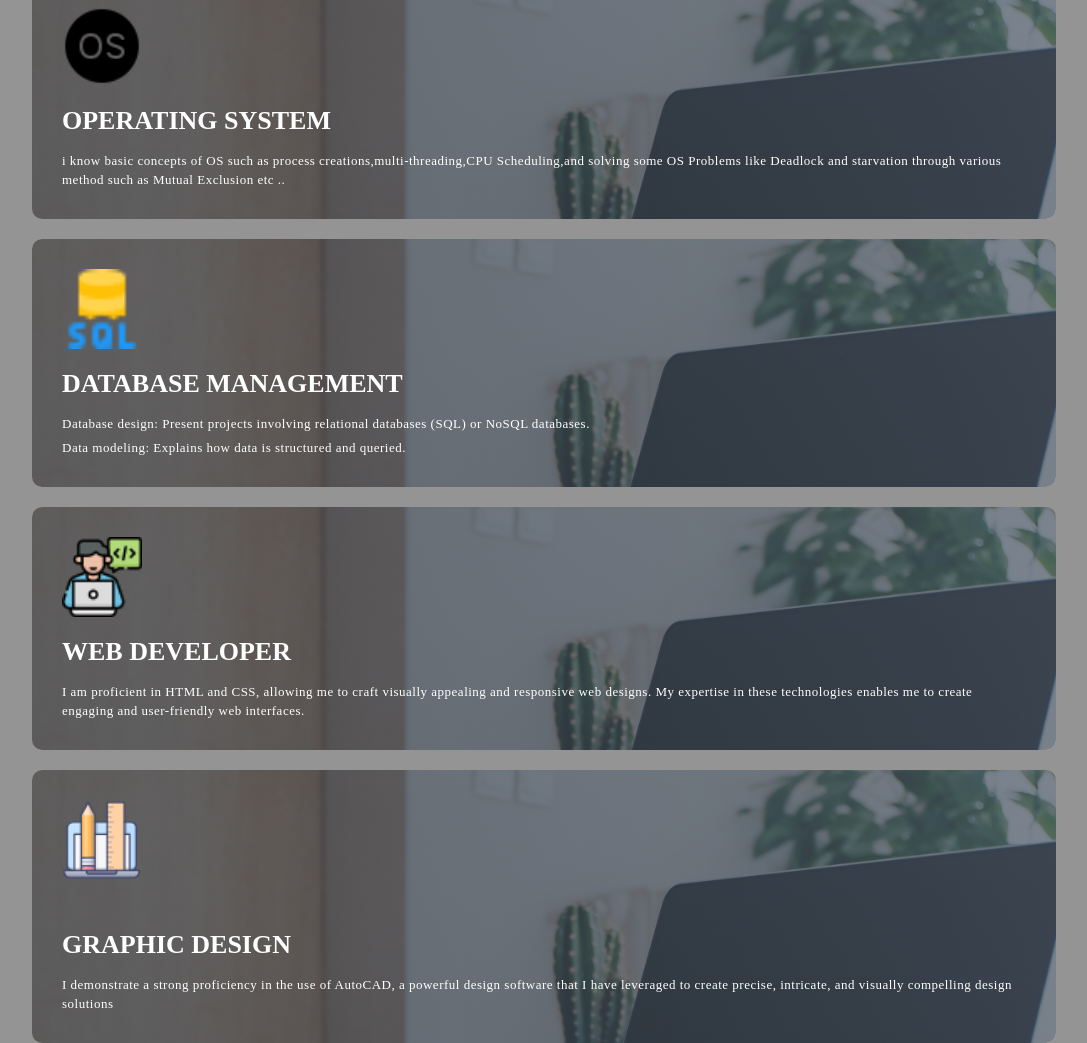
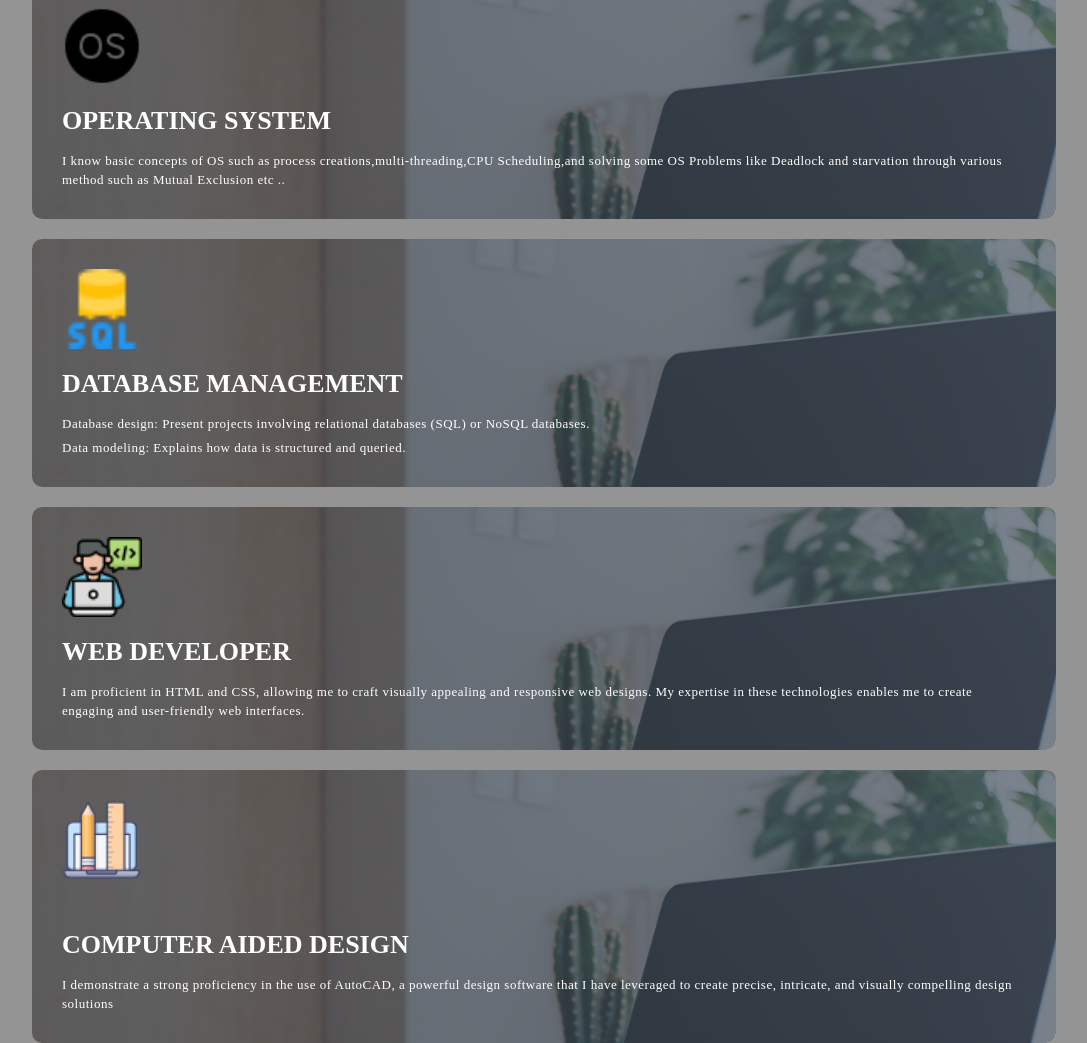
Before and after one commit to Sawai11/Sawai11.github.io, a plain HTML site: page index.html in a window 1280 px wide. Shown: the part 2973-4016 px from the top of the page, without its empty margins (96-1183 px from the left). Drawn offline with Linux system fonts and the light colour scheme.

Commit message:
Update index.html

```diff
--- a/index.html
+++ b/index.html
@@ -148,7 +148,7 @@
                         <img src="icon/icons8-operating-system-50.png" />
                     </div>
                     <h2> <b>Operating System</b></h2>
-                    <p> i know basic concepts of OS such as process creations,multi-threading,CPU Scheduling,and solving
+                    <p> I know basic concepts of OS such as process creations,multi-threading,CPU Scheduling,and solving
                         some OS Problems like Deadlock and starvation through various method such as Mutual Exclusion
                         etc ..</p>
 
@@ -177,7 +177,7 @@
                     <div class="icon">
                         <img src="icon/icons8-graphic-design-64.png" />
                     </div>
-                    <h2> <br>Graphic Design</b></h2>
+                    <h2> <br>Computer Aided Design</b></h2>
                     <p> I demonstrate a strong proficiency in the use of AutoCAD, a powerful design software that I have
                         leveraged to create precise, intricate, and visually compelling design solutions</p>
 
@@ -319,7 +319,7 @@
                         <img src="./img/img_b11.jpeg" alt="img">
                     </div>
                 </div>
-                <div class="project-item">
+<!--                 <div class="project-item">
                     <div class="project-info">
                         <h1>Stock Management System</h1>
                         <h2>Using Python</h2>
@@ -367,7 +367,7 @@
                     </div>
                 </div>
             </div>
-        </div>
+        </div> -->
     </section>
 
     <section id="contact">
```
